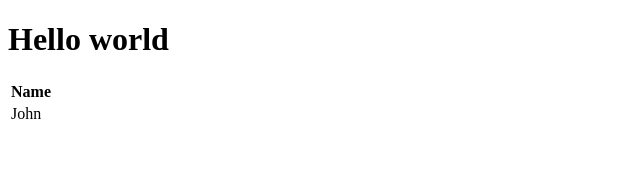
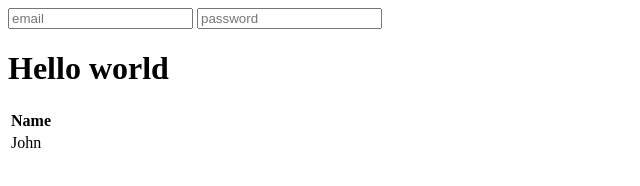
Before and after one commit to cursosdevfull/Javascript_Group04, a plain HTML site: page index.html in a window 1280 px wide. Shown: the whole page, without its empty margins (0-640 px from the left). Drawn offline with Linux system fonts and the light colour scheme.

Commit message:
form login added

```diff
--- a/index.html
+++ b/index.html
@@ -6,6 +6,11 @@
     <title>Document</title>
   </head>
   <body>
+    <form>
+      <input type="text" class="form-control" placeholder="email" />
+      <input type="password" class="form-control" placeholder="password" />
+    </form>
+
     <h1>Hello world</h1>
     <table>
       <tr>
```
